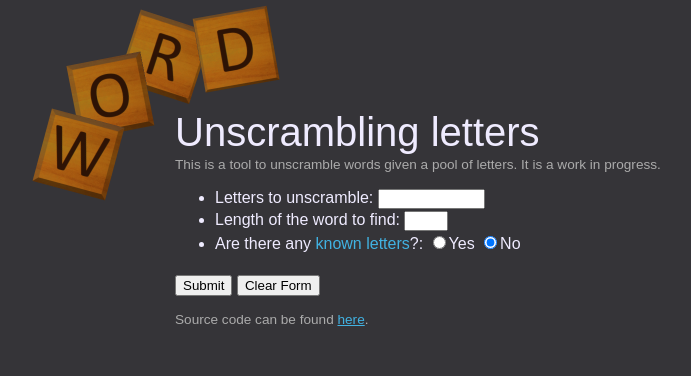
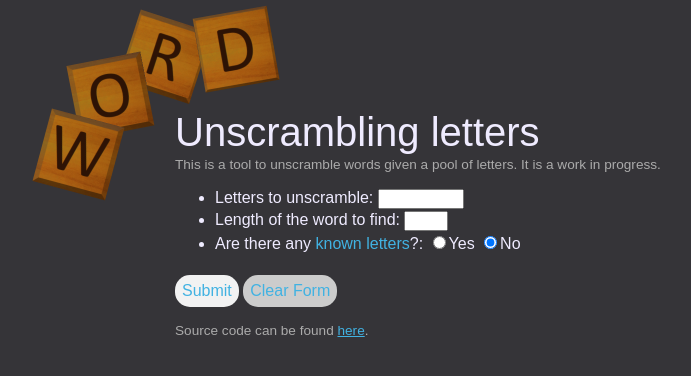
Before and after one commit to Sheyin/word-unscrambler, a Flask app: page / in a window 1280 px wide. Shown: the top 376 px of the page, without its empty margins (167-858 px from the left). Run offline with Flask 2, Linux system fonts and the light colour scheme.

Commit message:
Added customized buttons and adjusted javascript accordingly.

```diff
--- a/main.py
+++ b/main.py
@@ -18,12 +18,17 @@ def search():
 	knownInput = request.args.get('known', '')
 	knownLettersInput = request.args.get('knownLetters', '')
 
+	print("Received: ")
+	print("Letters: " + lettersInput + " numSpaces: " + numSpacesInput + " knownInput: " + knownInput + " knownLettersInput: " + knownLettersInput)
+
 	invalid, invalidReason = invalidInput(lettersInput, numSpacesInput, knownInput, knownLettersInput)
 	if invalid:
 		return render_template('error.html', reason=invalidReason)
 
 	# Only do these after input has been checked
 	letters, numSpaces, known, knownLetters = formatInput(lettersInput, knownInput, numSpacesInput, knownLettersInput)
+	print("After formatting:")
+	print("Letters: " + str(letters) + " numSpaces: " + str(numSpaces) + " known: " + str(known) + " knownLetters: " + str(knownLetters))
 	postfixResults, nonPostfixResults, oddLetterResults, lackingVowelResults = generateCombinations(letters, numSpaces, known, knownLetters)
 	totalCount = len(postfixResults) + len(nonPostfixResults) + len(oddLetterResults) + len(lackingVowelResults)
 
--- a/static/scripts.js
+++ b/static/scripts.js
@@ -19,6 +19,18 @@ function getKnownLetters(knownNode) {
 	}
 }
 
+
+// Gets the form information and submits the form
+function packageAndSubmit() {
+	var knownLettersRadio = document.getElementById("lettersKnownTrue");
+	// Only get the known letters if user has marked "True"
+	if (knownLettersRadio.checked) {
+		bundleKnownLetters();
+	}
+	submitForm();
+}
+
+
 // This reads each of the "known" letters and packages them into an array to be sent with the request.
 function bundleKnownLetters() {
 	var knownSpaces = document.getElementsByClassName('knownInput');
@@ -32,8 +44,7 @@ function bundleKnownLetters() {
 		}
 		// When done reading each space, should set it to "disabled" so it is not sent in the request.
 		// But it's not quite working.
-		// knownLetters.innerHTML = ' <input type="text" name=idName class="knownInput" maxlength="1" size="1" disabled /> '
-
+		knownSpaces[i].innerHTML = ' '
 	}
 }
 
@@ -43,8 +54,8 @@ function resetForm() {
 	//writeCookie(document.getElementById('letters').value);
 	document.getElementById('letters').value = '';
 	document.getElementById('length').value = '';
-	document.getElementById('unknownLetters').checked = true;
-	document.getElementById('knownLetters').checked = false;
+	document.getElementById('lettersKnownFalse').checked = true;
+	document.getElementById('lettersKnownTrue').checked = false;
 	document.getElementById('knownLetterEntry').innerHTML = '';
 	document.getElementById('knownLettersBox').value = '';
 }
@@ -53,8 +64,8 @@ function resetForm() {
 // If the length changes, validate input and reset the "known letters"
 function resetPartial() {
 	checkLength();
-	document.getElementById('unknownLetters').checked = true;
-	document.getElementById('knownLetters').checked = false;
+	document.getElementById('lettersKnownFalse').checked = true;
+	document.getElementById('lettersKnownTrue').checked = false;
 	document.getElementById('knownLetterEntry').innerHTML = '';
 	document.getElementById('knownLettersBox').value = '';
 }
@@ -72,6 +83,13 @@ function checkLength() {
 	}
 }
 
+
+// This allows the form to be submitted by the new buttons
+function submitForm() {
+	// $('form').serialize()
+	document.getElementById("inputForm").submit();
+}
+
 // This function is not implemented yet - just copied some older code to use as a blueprint
 // TODO: Fix this - lacking expiry date, way to track ~5-6 last used letters, etc.
 function writeCookie(letterPool) {
--- a/static/styles.css
+++ b/static/styles.css
@@ -11,17 +11,49 @@ body {
 	margin-top: 0px;
 }
 
-a:link {
-	color: #41b2e2;
-}
-
-a:visited {
-    color: #3192e2;
-}
+a:link { color: #41B2E2; }
+a:visited { color: #3192E2; }
+a:hover { color: #E5B8FC; }
+a:active { color: #D99AED; }
 
 button.reset {
   color: #e7e7e7;
   padding-left: 50px;
+}
+
+.buttons {
+	margin-top: 5px;
+}
+
+.buttons a:link { color: #41b2e2; }
+.buttons a:visited { color: #3192E2; }
+.buttons a:hover { color: #8174BA; }
+.buttons a:active { color: #D99AED; }
+
+/* css button */
+.button-submit {
+    background-color: #F2F2F2;
+    border: 1px;
+    color: black;
+    padding: 7px;
+    text-align: center;
+    text-decoration: none;
+    display: inline-block;
+    font-size: 16px;
+	margin-top: 5px;
+	border-radius: 15px;
+}
+
+.button-reset {
+    background-color: #CCCCCC;
+    border: 1px;
+    color: black;
+    padding: 7px;
+    text-align: center;
+    text-decoration: none;
+    display: inline-block;
+    font-size: 16px;
+	border-radius: 15px;
 }
 
 h1 {
--- a/templates/index.html
+++ b/templates/index.html
@@ -1,5 +1,8 @@
 <!doctype html>
-<title>Unscrambling letters</title>
+<head>
+	<title>Unscrambling letters</title>
+	<link rel="shortcut icon" href="#" />
+</head>
 <link rel="stylesheet" href="{{ url_for('static', filename='styles.css') }}">
 <script src="{{ url_for('static', filename='scripts.js') }}"></script>
 <meta name="robots" content="noindex,nofollow">
@@ -13,19 +16,22 @@
 		<p id="note">This is a tool to unscramble words given a pool of letters.  It is a work in progress.</p>
 
 		<p>
-			<form action = "/search" method="get">
+			<form action = "/search" method="get" id="inputForm">
 			<ul type= "disc">
-				<li>Letters to unscramble: <input type="text" name="letters" maxlength="9" size="12" id="letters">
+				<li>Letters to unscramble: <input type="text" name="letters" maxlength="9" size="9" id="letters">
 				<li>Length of the word to find: <input type="text" name="length" maxlength="1" size="3" onchange="resetPartial()" id="length">
 				<li>Are there any <span title="A character of which you know the letter and position.  Ex. a word in a crossword puzzle may have letters you know." id="whatisthis">known letters</span>?:
-					<input type="radio" name="known" value="True" onchange="getKnownLetters(this)" id='knownLetters'>Yes
-					<input type="radio" name="known" value="False"  onchange="getKnownLetters(this)" id='unknownLetters' checked>No
+					<input type="radio" name="known" value="True" onchange="getKnownLetters(this)" id='lettersKnownTrue'>Yes
+					<input type="radio" name="known" value="False"  onchange="getKnownLetters(this)" id='lettersKnownFalse' checked>No
 					<input type="hidden" name="knownLetters" default="" id="knownLettersBox">
 			</ul>
 			<div id="knownLetterEntry"></div>
 
-			<input type="submit" value="Submit" onclick="bundleKnownLetters()" id="submitButton">
-			<button type="button" onclick="resetForm()" id="reset">Clear Form</button>
+			<div class="buttons">
+			<a href="#" class="button-submit" id="submit_button" onclick="packageAndSubmit()">Submit</a>
+			<a href="#" class="button-reset" id="reset_button" onclick="resetForm()">Clear Form</a>
+			</div>
+
 			</form>
 		</p>
 
```
